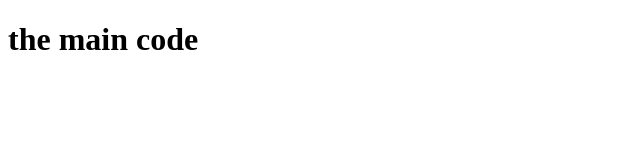
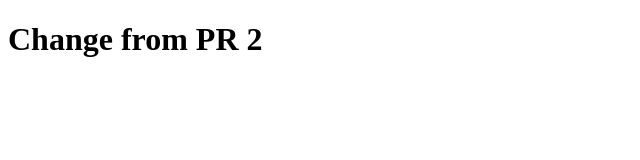
Before and after one commit to Avital-code/git-PR-practicing-, a plain HTML site: page index.html in a window 1280 px wide. Shown: the whole page, without its empty margins (0-640 px from the left). Drawn offline with Linux system fonts and the light colour scheme.

Commit message:
Update for PR 2

```diff
--- a/index.html
+++ b/index.html
@@ -6,6 +6,6 @@
     <title>Document</title>
 </head>
 <body>
-    <h1>the main code</h1>
+    <h1>Change from PR 2</h1>
 </body>
 </html>
```
